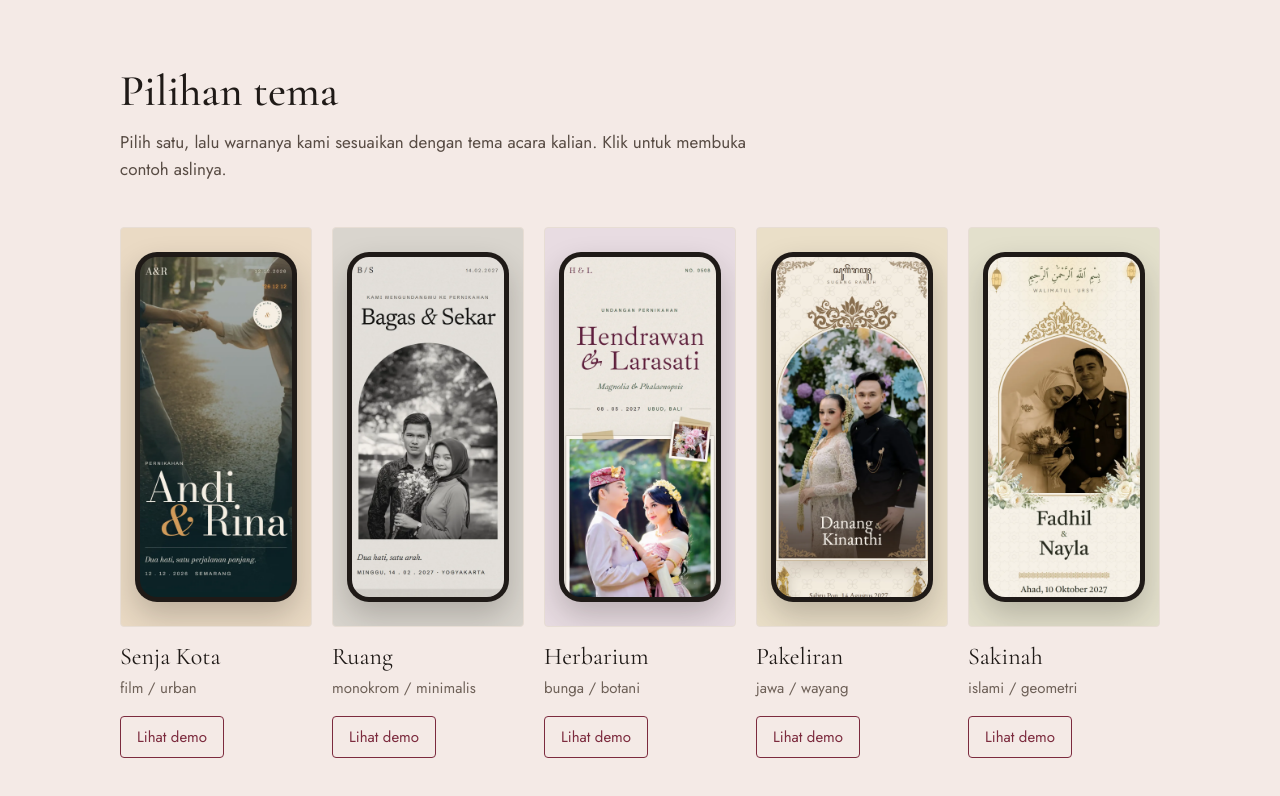
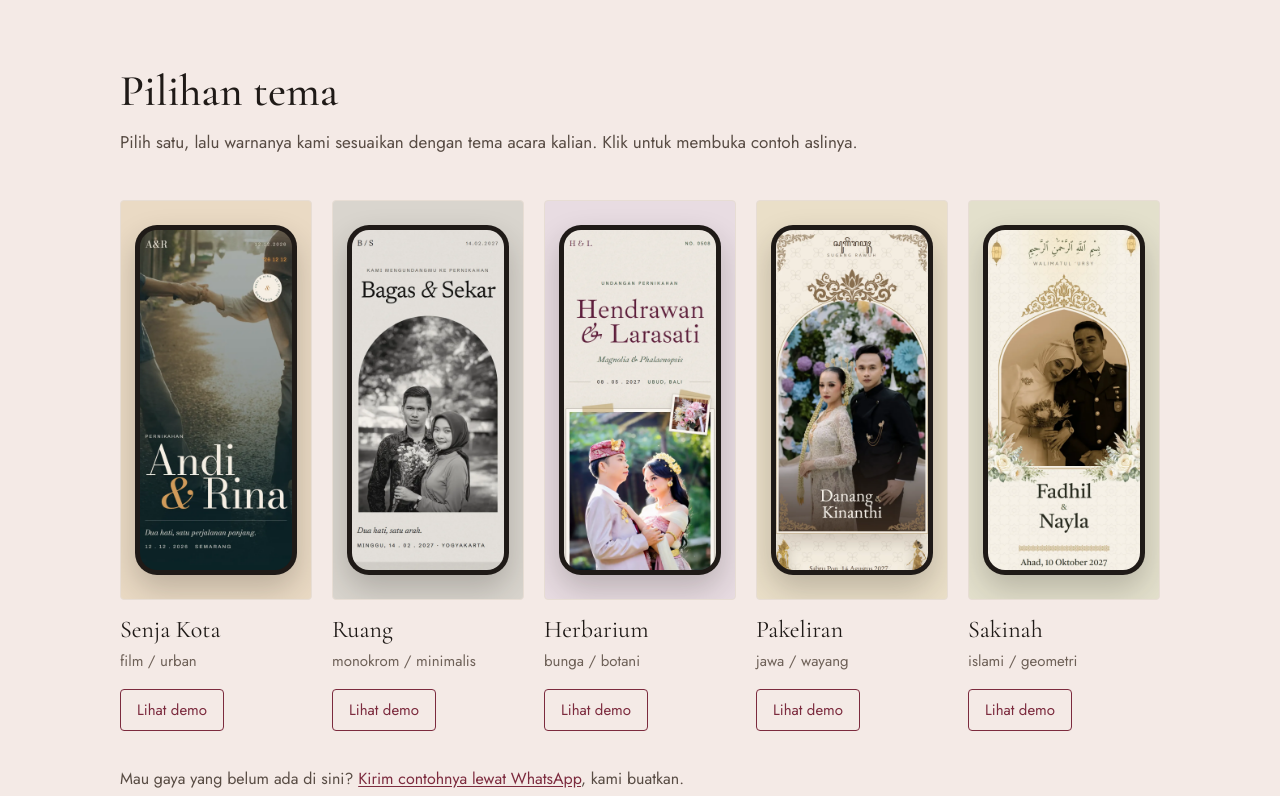
Before and after one commit to ridzwan-gigih-herdyantha/sowanan, a Next.js app: page / in a window 1280 px wide. Shown: the part 820-1616 px from the top of the page. Built offline with nearby package versions, Linux system fonts and the light colour scheme; no server answers.

Commit message:
fix: fix odd text line

```diff
--- a/src/components/ui.tsx
+++ b/src/components/ui.tsx
@@ -20,7 +20,7 @@ export function SectionTitle({ className, ...props }: ComponentProps<"h2">) {
 }
 
 export function SectionSub({ className, ...props }: ComponentProps<"p">) {
-  return <p className={cx("mb-11 max-w-[62ch] text-[17px] text-ink-body", className)} {...props} />;
+  return <p className={cx("mb-11 max-w-[82ch] text-[17px] text-ink-body", className)} {...props} />;
 }
 
 const btnBase =
```
